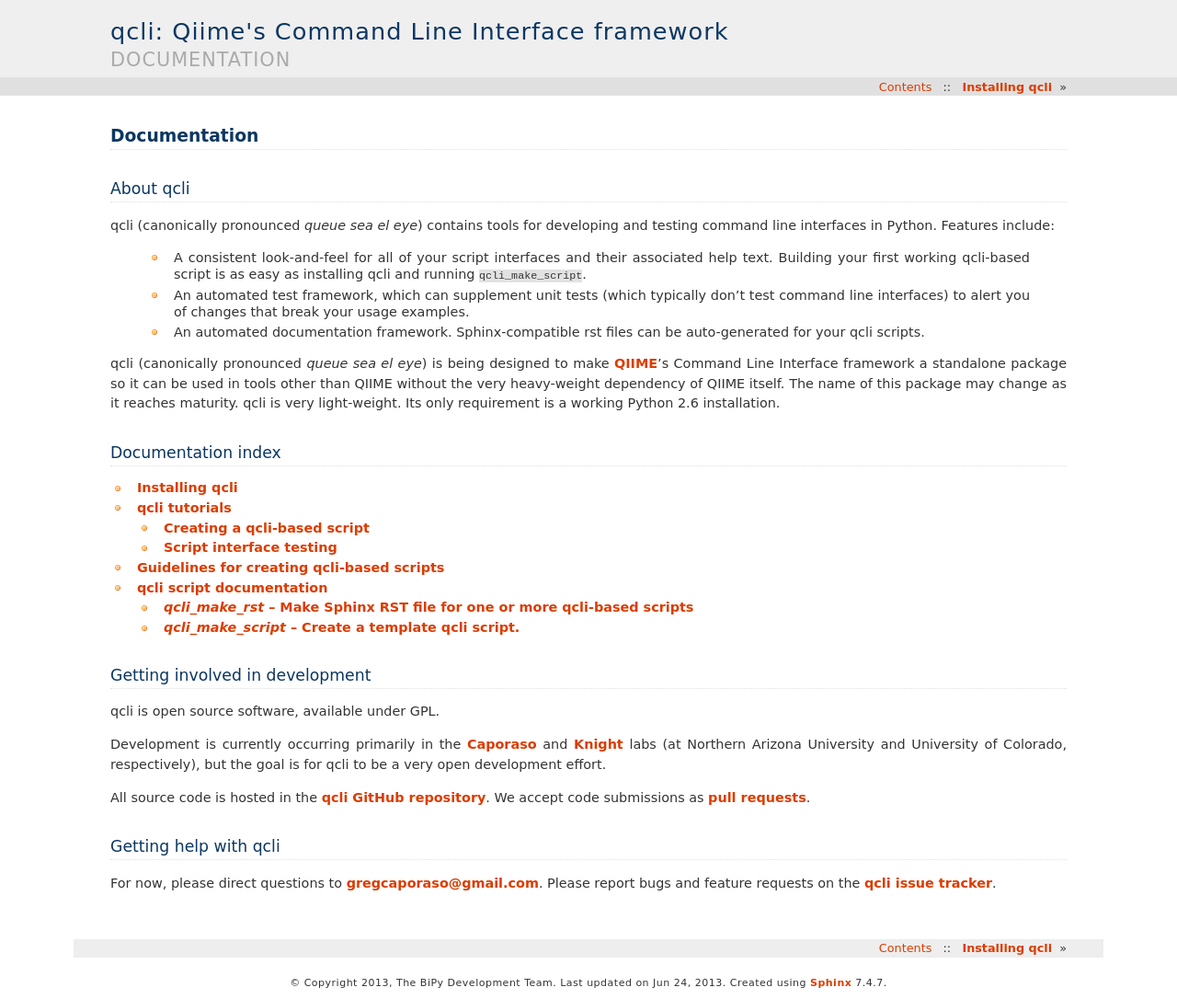
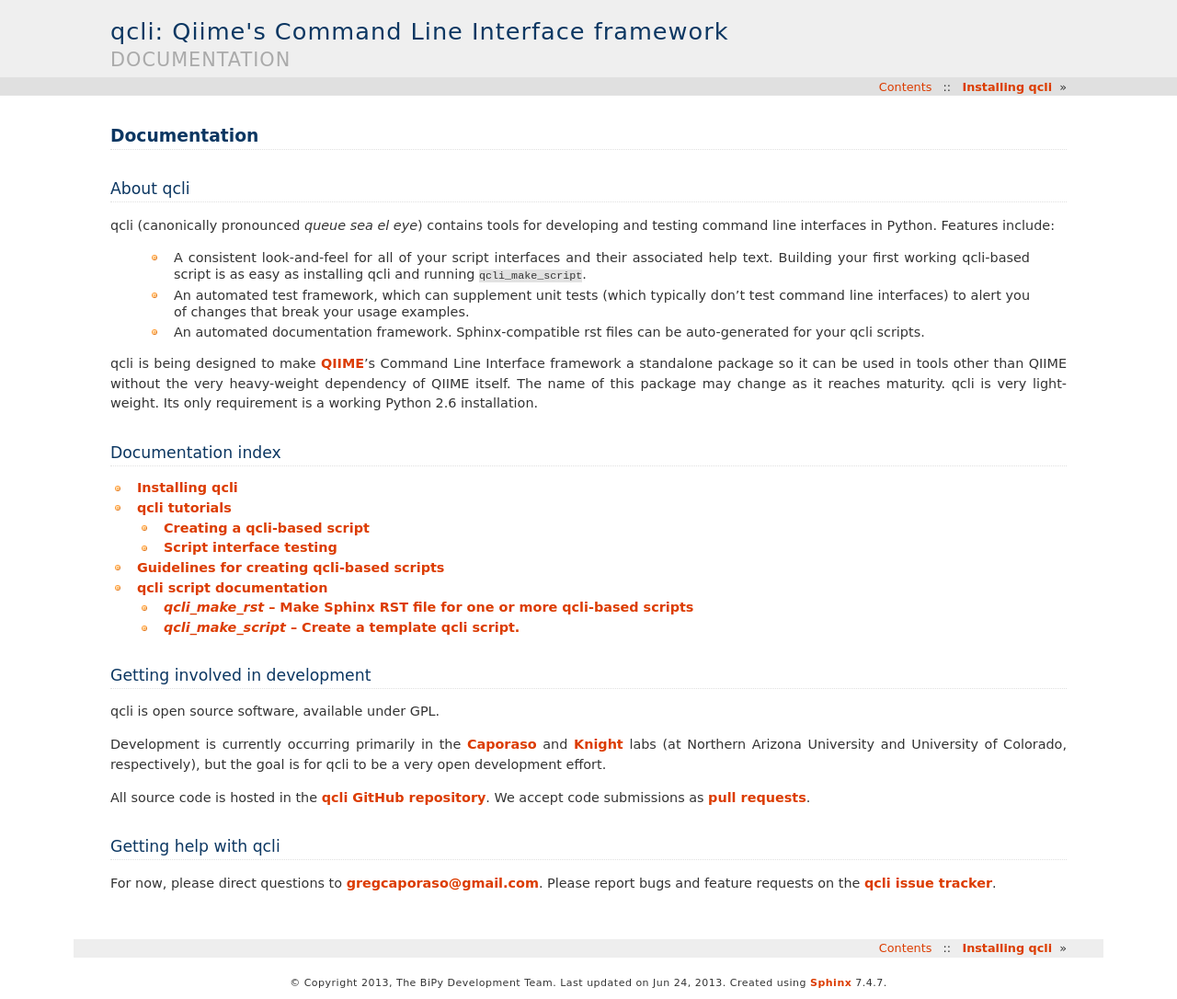
Before and after one commit to biocore/pyqi, a Sphinx documentation site: the page built from doc/index.rst, in a window 1280 px wide. Shown: the whole page at 92% size. Built offline with Sphinx 7.4.7, drawn with Linux system fonts in a browser that asks for light colours.

Commit message:
deleted repetitive joke

```diff
--- a/doc/index.rst
+++ b/doc/index.rst
@@ -11,7 +11,7 @@
  * An automated test framework, which can supplement unit tests (which typically don't test command line interfaces) to alert you of changes that break your usage examples.
  * An automated documentation framework. Sphinx-compatible rst files can be auto-generated for your qcli scripts.
 
-qcli (canonically pronounced *queue sea el eye*) is being designed to make `QIIME <http://www.qiime.org>`_'s Command Line Interface framework a standalone package so it can be used in tools other than QIIME without the very heavy-weight dependency of QIIME itself. The name of this package may change as it reaches maturity. qcli is very light-weight. Its only requirement is a working Python 2.6 installation.
+qcli is being designed to make `QIIME <http://www.qiime.org>`_'s Command Line Interface framework a standalone package so it can be used in tools other than QIIME without the very heavy-weight dependency of QIIME itself. The name of this package may change as it reaches maturity. qcli is very light-weight. Its only requirement is a working Python 2.6 installation.
 
 Documentation index
 -------------------
```
